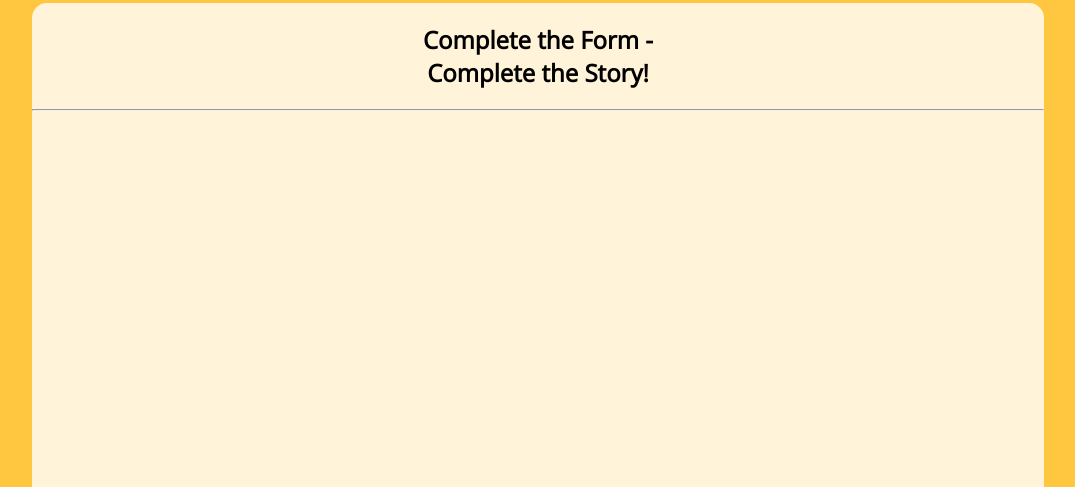
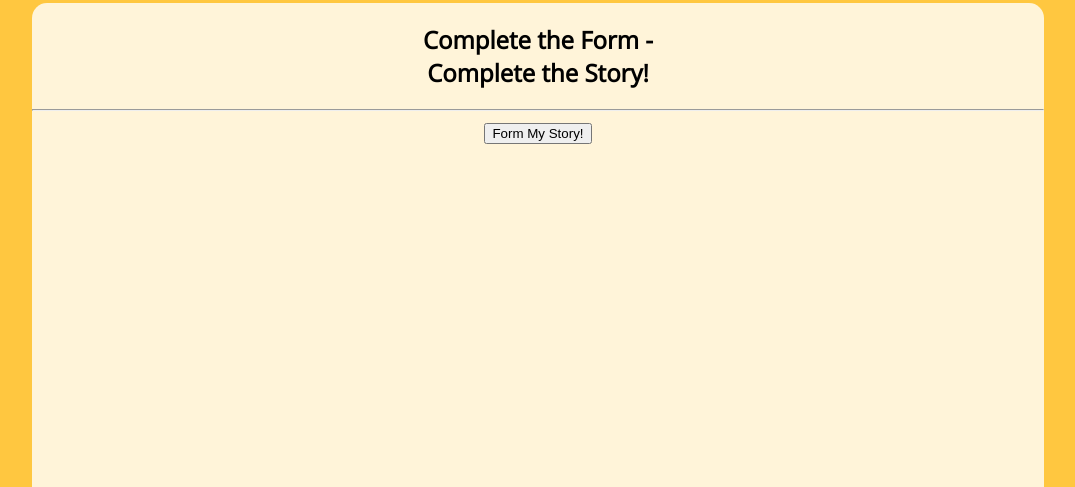
Before and after one commit to JayleneD2/FormAstory, a plain HTML site: page index.html in a window 1280 px wide. Shown: the part 313-800 px from the top of the page, without its empty margins (102-1177 px from the left). Drawn offline with nearby package versions, Linux system fonts and the light colour scheme.

Commit message:
create a submit button

```diff
--- a/index.html
+++ b/index.html
@@ -16,7 +16,7 @@
       <hr>
       <!--Add your form below:-->
       <form action="story.html" method="get">
-
+        <input type="submit" value="Form My Story!">
       </form>
     </section>
   </body>
```
